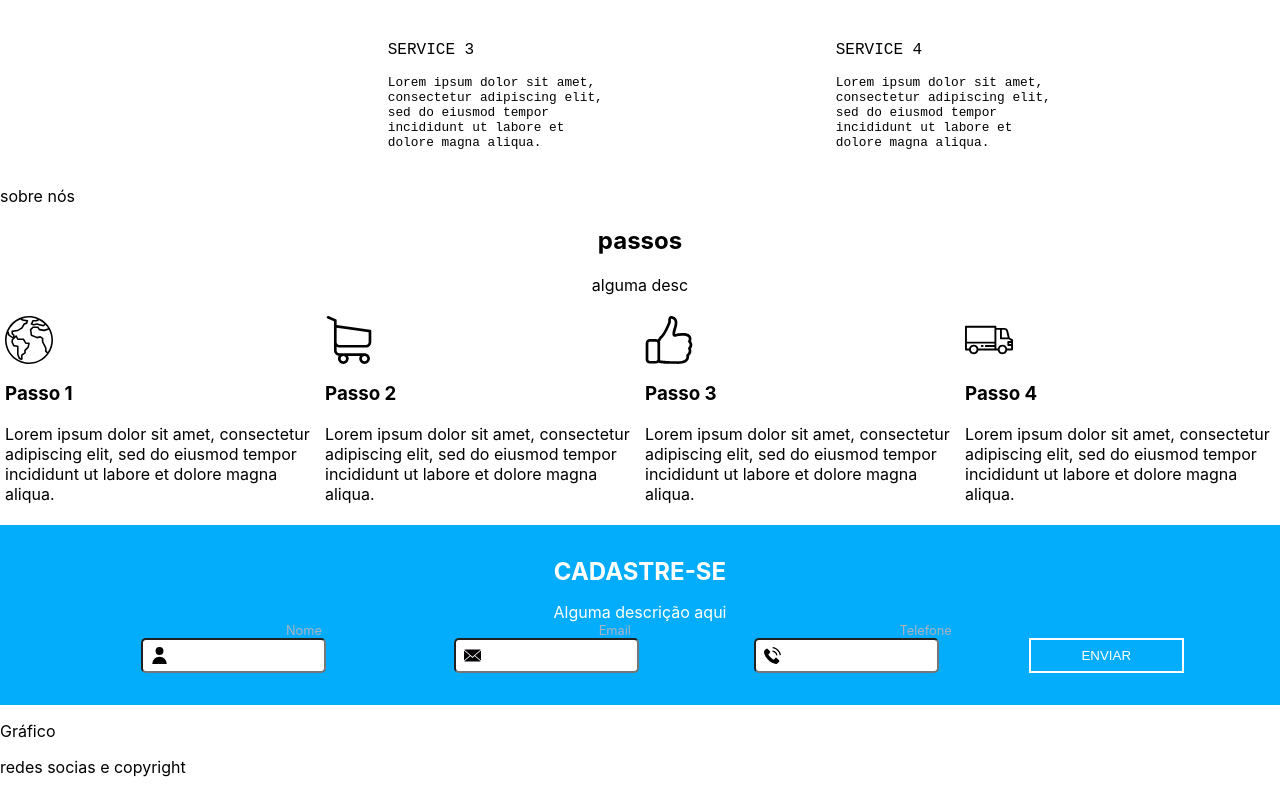
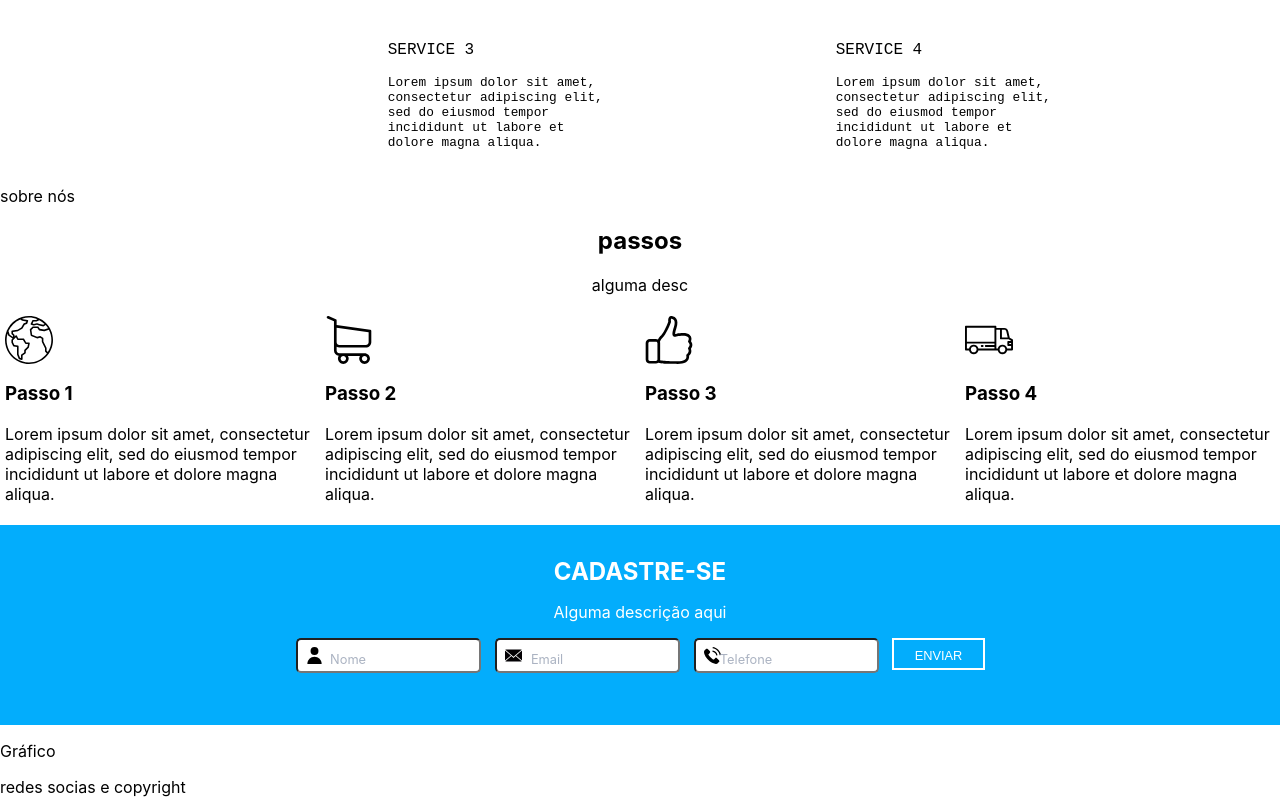
Before and after one commit to wps13/testes-frontEnd, a React (Create React App) app in the folder cubonetwork/: page /#/ in a window 1280 px wide. Shown: the part 354-1151 px from the top of the page. Built offline with nearby package versions, Linux system fonts and the light colour scheme.

Commit message:
Improve sign up area

```diff
--- a/cubonetwork/src/components/SignUpForm/index.jsx
+++ b/cubonetwork/src/components/SignUpForm/index.jsx
@@ -4,16 +4,31 @@ import FormInput from "../FormInput";
 
 import "./style.scss";
 
-const SignUp = () => {
+const SignUp = ({ inputChange, btnClick }) => {
   return (
     <div className="sign-up">
       <h1>Cadastre-se</h1>
       <p>Alguma descrição aqui</p>
       <div className="sign-up-form">
-        <FormInput title="Nome" dataType="text" />
-        <FormInput title="Email" dataType="email" />
-        <FormInput title="Telefone" dataType="tel" />
-        <button>Enviar</button>
+        <FormInput
+          title="Nome"
+          dataType="text"
+          posClass="first"
+          change={e => inputChange(e)}
+        />
+        <FormInput
+          title="Email"
+          dataType="email"
+          posClass="second"
+          change={e => inputChange(e)}
+        />
+        <FormInput
+          title="Telefone"
+          dataType="tel"
+          posClass="third"
+          change={e => inputChange(e)}
+        />
+        <button onClick={() => btnClick()}>Enviar</button>
       </div>
     </div>
   );
--- a/cubonetwork/src/components/SignUpForm/style.scss
+++ b/cubonetwork/src/components/SignUpForm/style.scss
@@ -12,12 +12,18 @@ $blue-color: #03adfc;
   }
   .sign-up-form {
     display: grid;
-    grid-template-columns: repeat(3, 1fr) 0.5fr;
+    grid-template-columns: repeat(4, 1fr) 0.5fr 1fr;
+    grid-gap: 0.8rem;
     & button {
       text-transform: uppercase;
       background-color: $blue-color;
       color: $white-color;
       border: 2px solid $white-color;
+      line-height: 1rem;
+      font-size: 0.8rem;
+      padding: 0.5rem;
+      height: 2rem;
+      grid-column: 5 / 6;
     }
   }
 }
```
